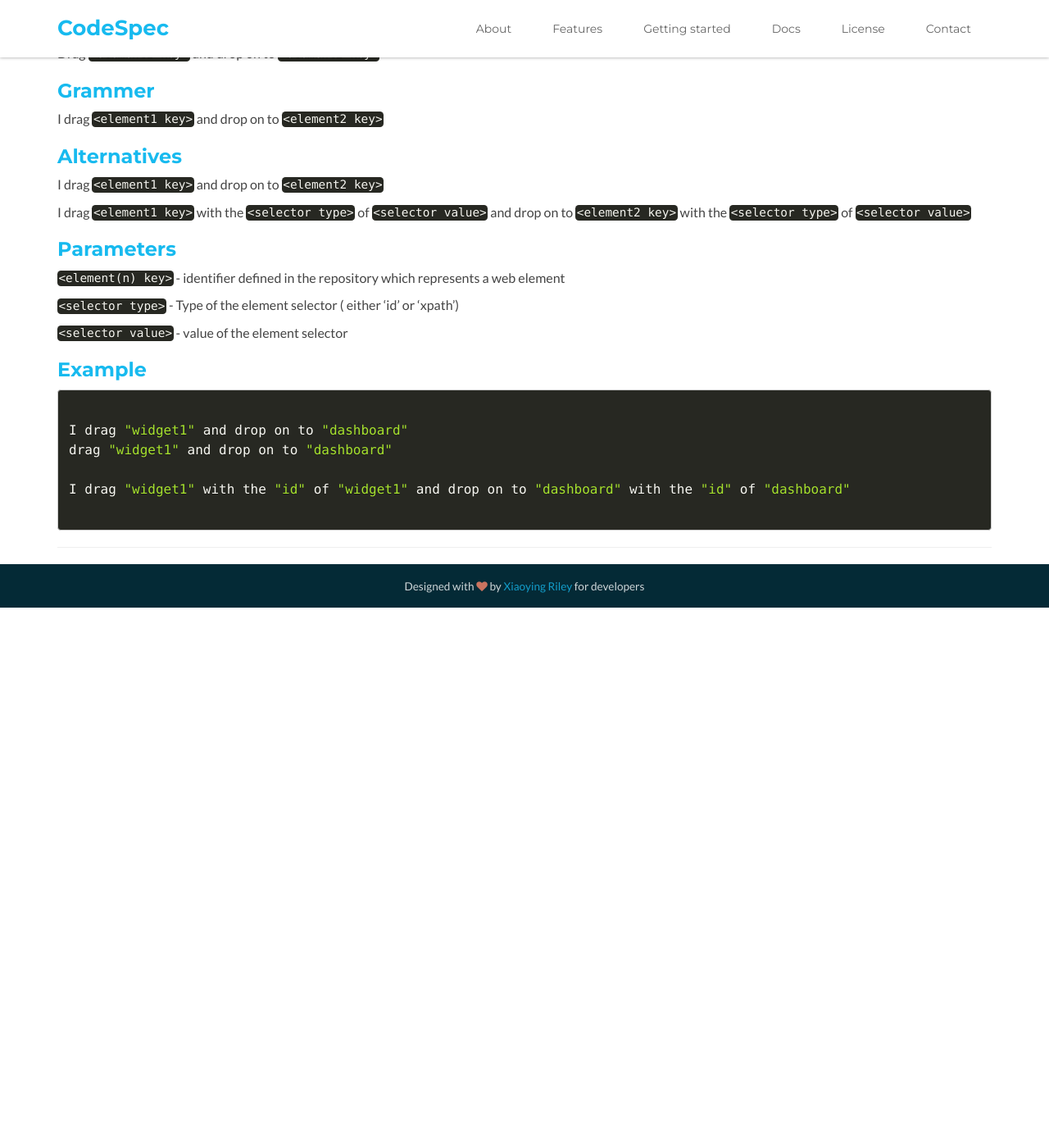
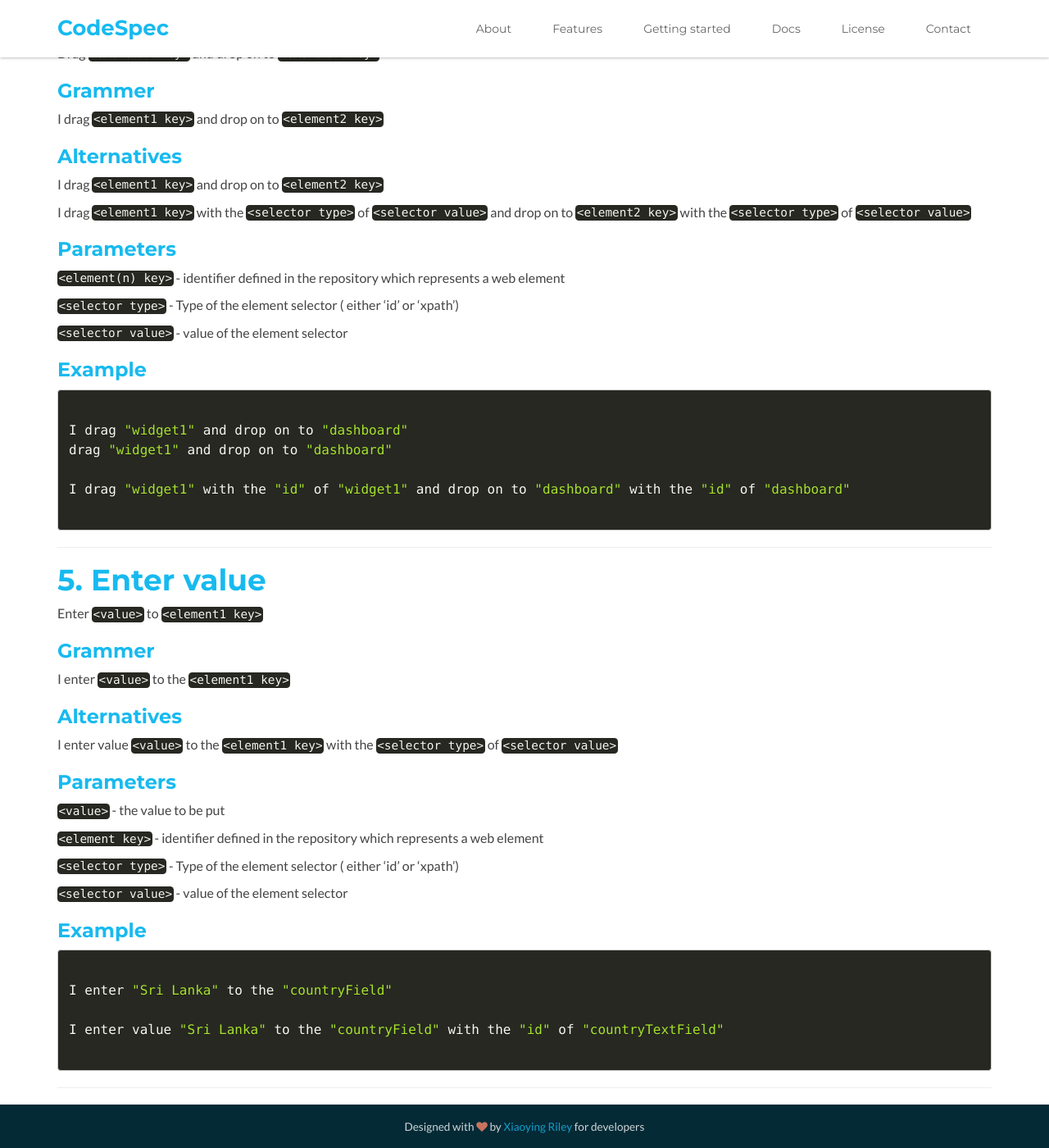
Before and after one commit to surenr/CodeSpec, a Jekyll site: the page built from documents.md, in a window 1280 px wide and 1400 px high, scrolled down 3930 px. Shown: the whole window at 82% size. Built offline with Jekyll 4.4.1, drawn with Linux system fonts in a browser that asks for light colours; before the commit the page ends 4671 px from its top, so only the background shows below that; some of the changed text lies outside the part shown.

Commit message:
Documentations for Enter Value added

```diff
--- a/documents.md
+++ b/documents.md
@@ -13,8 +13,8 @@ title: Home
 3. [Click](#click)
     1. [Click on](#click-on)
     2. [Click and wait](#click-and-wait)
-5. Enter value
 4. [Drag and drop](#drag-and-drop)
+5. [Enter value](#click-on)
 6. Navigation
     1. Navigate to SUT
     2. Navigate to a sub link under the SUT
@@ -204,3 +204,35 @@ I drag "widget1" with the "id" of "widget1" and drop on to "dashboard" with the
  </code></pre>
 
  ---
+
+#5. Enter value
+
+Enter `<value>` to `<element1 key>`
+
+###Grammer
+
+I enter `<value>` to the `<element1 key>`
+
+###Alternatives
+
+I enter value `<value>` to the `<element1 key>` with the `<selector type>` of `<selector value>`
+
+### Parameters
+
+`<value>` - the value  to be put
+
+`<element key>` - identifier defined in the repository which  represents a web element
+
+`<selector type>` - Type of the element selector ( either 'id' or 'xpath')
+
+`<selector value>` - value of the element selector
+
+### Example
+<pre><code class="language-gherkin">
+I enter "Sri Lanka" to the "countryField"
+
+I enter value "Sri Lanka" to the "countryField" with the "id" of "countryTextField"
+
+</code></pre>
+
+---
```
